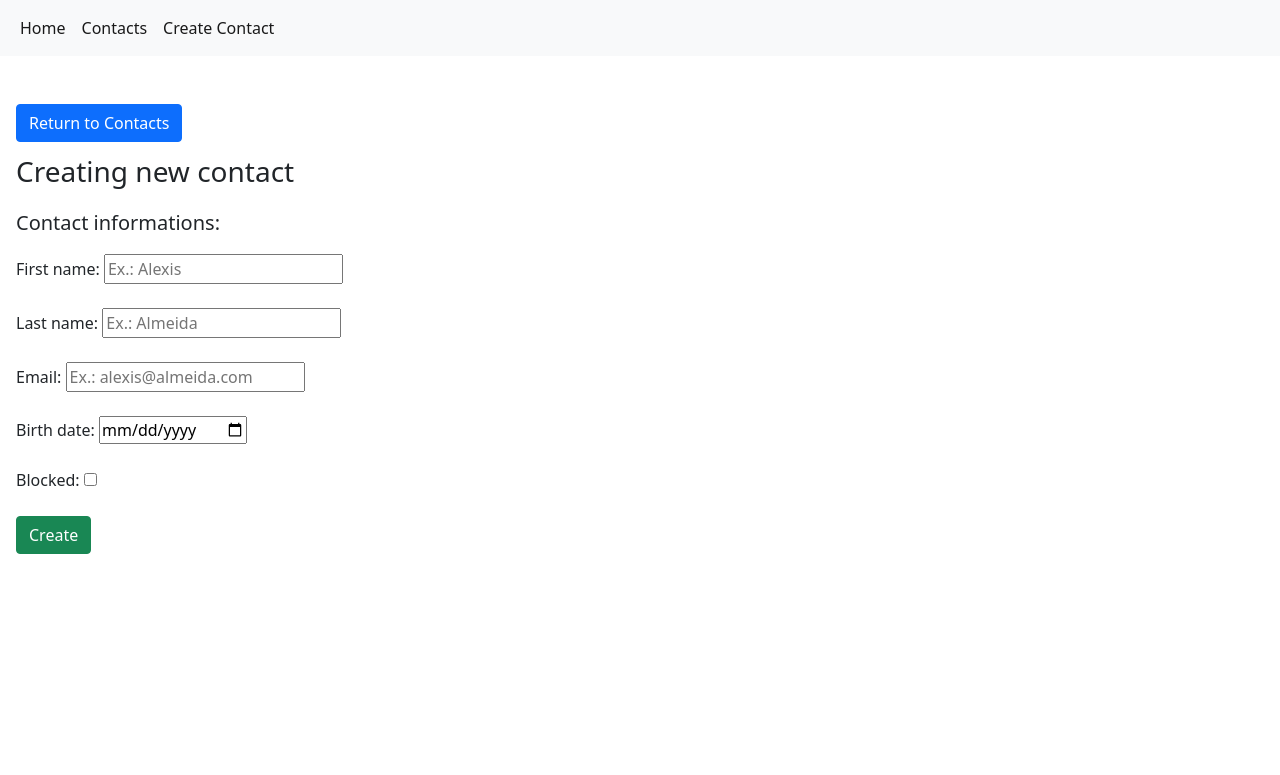
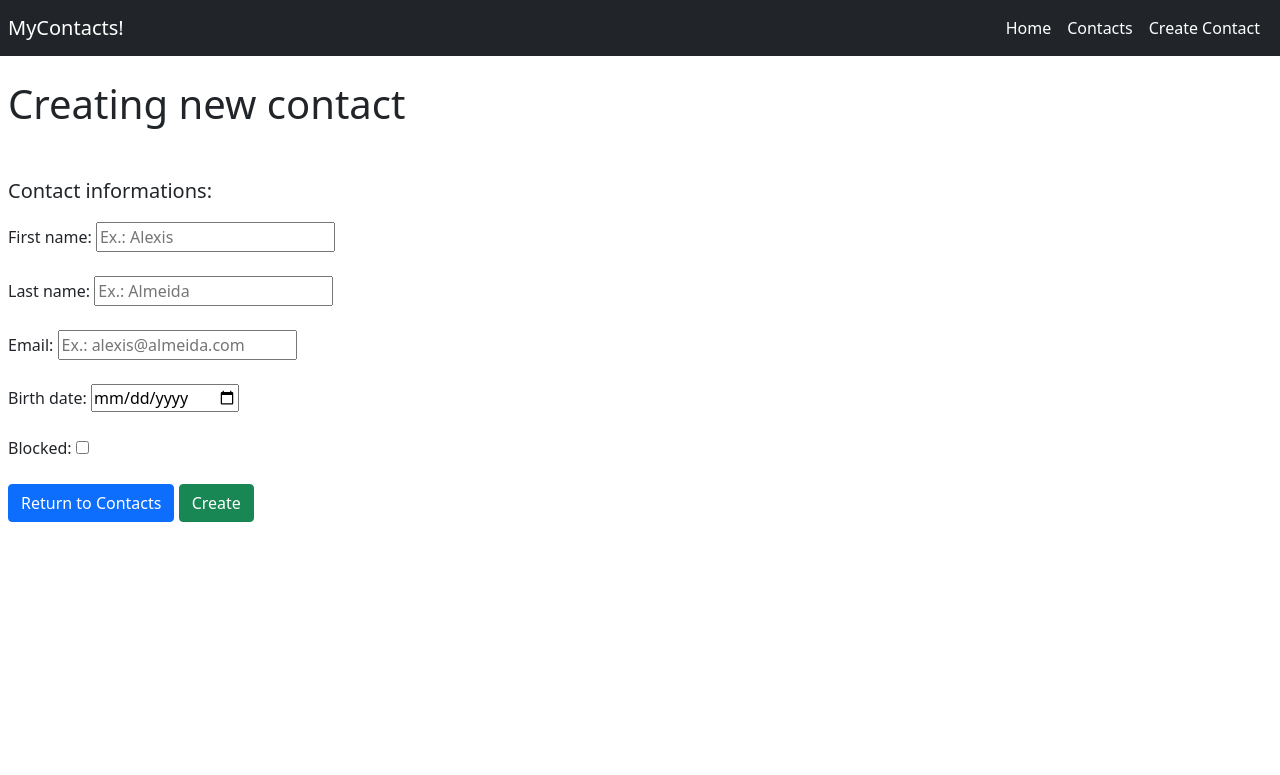
Before and after one commit to AlexisCesar/python-crud, a Django app: page /contacts/add/ in a window 1280 px wide. Shown: the top 775 px of the page. Run offline with Django 4.2, Linux system fonts and the light colour scheme; some libraries are stand-ins or nearby versions.

Commit message:
Navbar and align changes

```diff
--- a/web/myContacts/templates/add-contact.html
+++ b/web/myContacts/templates/add-contact.html
@@ -4,12 +4,11 @@
 
 {% block content %}
     {% load static %}
-    <div class="ms-3">
-        <button onclick="location.href = '/contacts';" class="btn btn-primary mt-5">Return to Contacts</button>
+    <div class="ms-2 mt-4">
         <!--New contact form-->
         <form class="mt-2">
-            <p class="fs-3">Creating new contact</p>
-            <p class="fs-5">Contact informations:</p>
+            <h1>Creating new contact</h1>
+            <p class="fs-5 mt-5">Contact informations:</p>
             First name: <input type="text" name="firstName" id="firstName" maxlength="50" placeholder="Ex.: Alexis">
             <br><br>
             Last name: <input type="text" name="lastName" id="lastName" maxlength="50" placeholder="Ex.: Almeida">
@@ -21,7 +20,7 @@
             Blocked: <input name="blocked" id="blocked" type="checkbox">
             <br><br>
         </form>
-
+        <button onclick="location.href = '/contacts';" class="btn btn-primary">Return to Contacts</button>
         <button onclick="submitFormData()" class="btn btn-success">Create</button>
 
         <div id="errorMessages">
--- a/web/myContacts/templates/contacts.html
+++ b/web/myContacts/templates/contacts.html
@@ -4,14 +4,14 @@
 
 {% block content %}
     {% load static %}
-    <div class="ms-2 mt-2">
+    <div class="ms-2 mt-4">
         <link rel='stylesheet' type='text/css' media='screen' href="{% static 'shared/bootstrap.min.css' %}">
-        <h1>Contacts:</h1>
+        <h1>Contacts</h1>
         <div class="spinner-border text-primary" role="status" id="loading">
             <span class="visually-hidden">Loading...</span>
         </div>
         <!--Add contact button-->
-        <button id="addButton" onclick="location.href = '/contacts/add';" class="btn btn-success float-end me-5">Add Contact</button>
+        <button id="addButton" onclick="location.href = '/contacts/add';" class="btn btn-success float-end me-5 mb-2">Add Contact</button>
         <!--Contacts table-->
         <table id="contactTable" class="table table-hover">
             <tr>
--- a/web/myContacts/templates/index.html
+++ b/web/myContacts/templates/index.html
@@ -3,7 +3,7 @@
 {% block title %} MyContacts! - Index {% endblock %}
 
 {% block content %}
-<div class="mt-5">
-    <h3 class="fs-3">Hello! You may wanna visit the <button onclick="location.href = '/contacts';" class="btn btn-primary">Contacts Page</button>.</h3>
+<div class="ms-2 mt-4">
+    <h1>Hello! You may wanna visit the <a href="{% url 'contacts' %}" class="link-primary">Contacts Page</a></h1>
 </div>
 {% endblock %}
--- a/web/myContacts/templates/navbar.html
+++ b/web/myContacts/templates/navbar.html
@@ -1,10 +1,11 @@
 {% block navbar %}
     {% load static %}
     <link rel='stylesheet' type='text/css' media='screen' href="{% static 'shared/bootstrap.min.css' %}">
-    <nav class="navbar navbar-expand-lg navbar-light bg-light">
-        <div class="container-fluid collapse navbar-collapse" id="navbarContent">
-            <ul class="navbar-nav me-auto mb-2 mb-lg-0">
-                <li class="nav-item table-hover">
+    <nav class="navbar navbar-expand-lg navbar-dark bg-dark">
+        <a class="navbar-brand ms-2" href="/">MyContacts!</a>
+        <div class="container-fluid" id="navbarContent">
+            <ul class="navbar-nav ms-auto mb-2 mb-lg-0">
+                <li class="nav-item">
                     <a class="nav-link active" href="/">Home</a>
                 </li>
                 <li class="nav-item">
```
Also changed, not shown: web/myContacts/templates/update-contact.html (+5 -6 lines).
